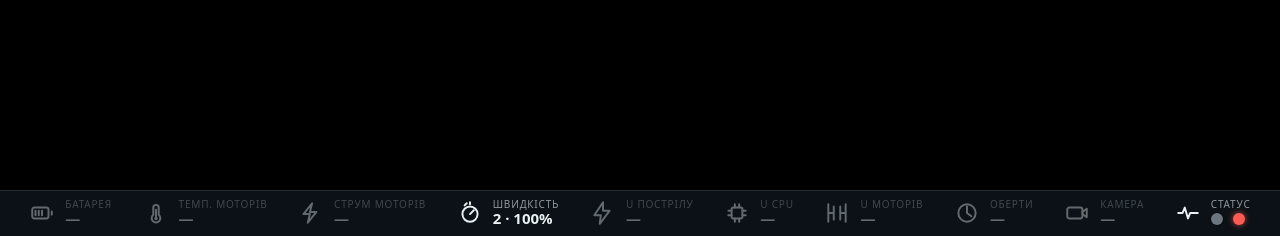
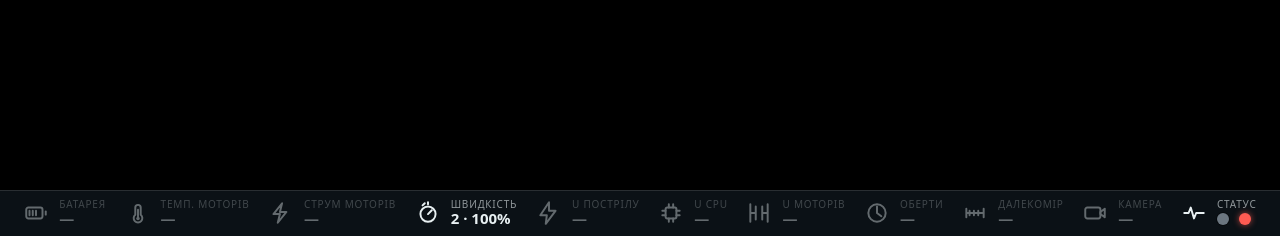
Before and after one commit to dune-dune-dune/project_rage, a Flask app: page / in a window 1280 px wide. Shown: the part 564-800 px from the top of the page. Run offline with Flask 3, Linux system fonts and the light colour scheme; data comes from the database, SQL or seed files in the repository; data that the repository does not hold is empty.

Commit message:
Додав далекомір

```diff
--- a/services/web/app/static/cockpit.js
+++ b/services/web/app/static/cockpit.js
@@ -227,6 +227,7 @@ const batteryEl = document.getElementById("battery");
 const moTempEl = document.getElementById("motemp");
 const moCurEl = document.getElementById("mocur");
 const distEl = document.getElementById("cp-dist"); // rangefinder → crosshair panel
+const distBarEl = document.getElementById("dist-bar"); // rangefinder → bottom bar (dedicated field)
 const fireModeEl = document.getElementById("firemode") || noopBadge();
 const speedEl = document.getElementById("speed") || noopBadge();
 const speedBarEl = document.getElementById("speed-bar"); // speed level → bottom telemetry bar
@@ -348,9 +349,13 @@ async function pollStatus() {
     moCurEl.textContent = pair(s.motor_current, "A", 2);
     moCurEl.classList.toggle("stale", !s.motor_current || (s.motor_current.x === null && s.motor_current.y === null));
 
-    // Rangefinder distance → crosshair panel.
+    // Rangefinder distance → crosshair panel + its own bottom-bar field.
     distEl.textContent = num(s.distance_m, " м", 1);
     distEl.classList.toggle("stale", s.distance_m === null || s.distance_m === undefined);
+    if (distBarEl) {
+      distBarEl.textContent = num(s.distance_m, " м", 1);
+      distBarEl.classList.toggle("stale", s.distance_m === null || s.distance_m === undefined);
+    }
 
     // --- Extra protocol telemetry in the bottom bar ---
     if (camPosEl) {
--- a/services/web/app/templates/index.html
+++ b/services/web/app/templates/index.html
@@ -308,6 +308,18 @@
       </div>
     </div>
 
+    <!-- Rangefinder distance (serial TF03 on the Jetson, else turret status reply). -->
+    <div class="tele">
+      <svg class="tele-ico" viewBox="0 0 24 24" fill="none" stroke="currentColor" stroke-width="1.8" stroke-linecap="round" stroke-linejoin="round">
+        <path d="M4 8 v8 M20 8 v8 M4 12 h16" />
+        <path d="M7 10 v4 M11 10 v4 M15 10 v4" />
+      </svg>
+      <div class="tele-txt">
+        <span class="tele-label">ДАЛЕКОМІР</span>
+        <span id="dist-bar" class="tele-val" title="Дистанція далекоміра">—</span>
+      </div>
+    </div>
+
     <!-- Camera-axis position feedback (from the status reply cameras_p). -->
     <div class="tele">
       <svg class="tele-ico" viewBox="0 0 24 24" fill="none" stroke="currentColor" stroke-width="1.8" stroke-linecap="round" stroke-linejoin="round">
```
Also changed, not shown: CLAUDE.md (+3 -2 lines).
